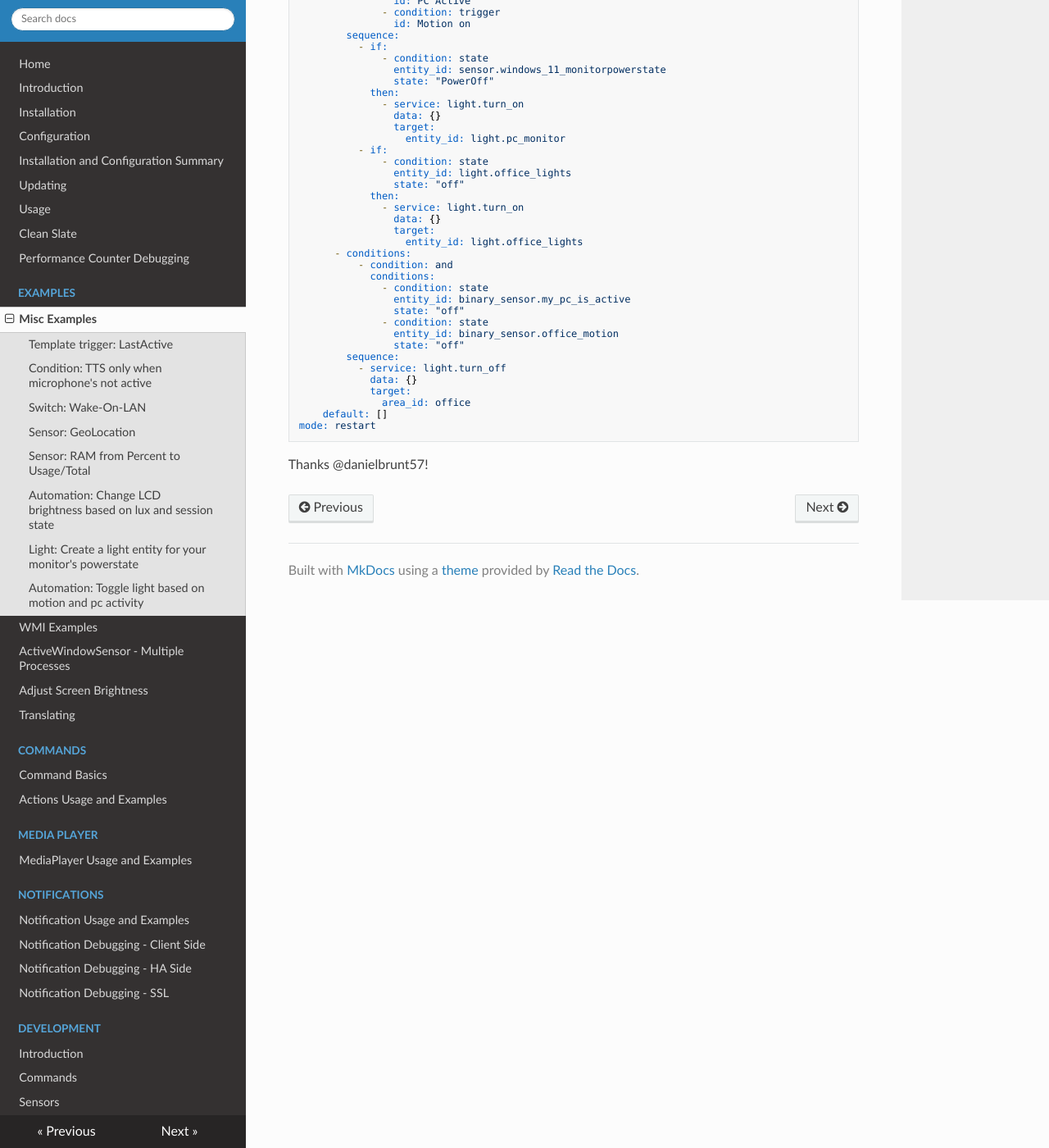
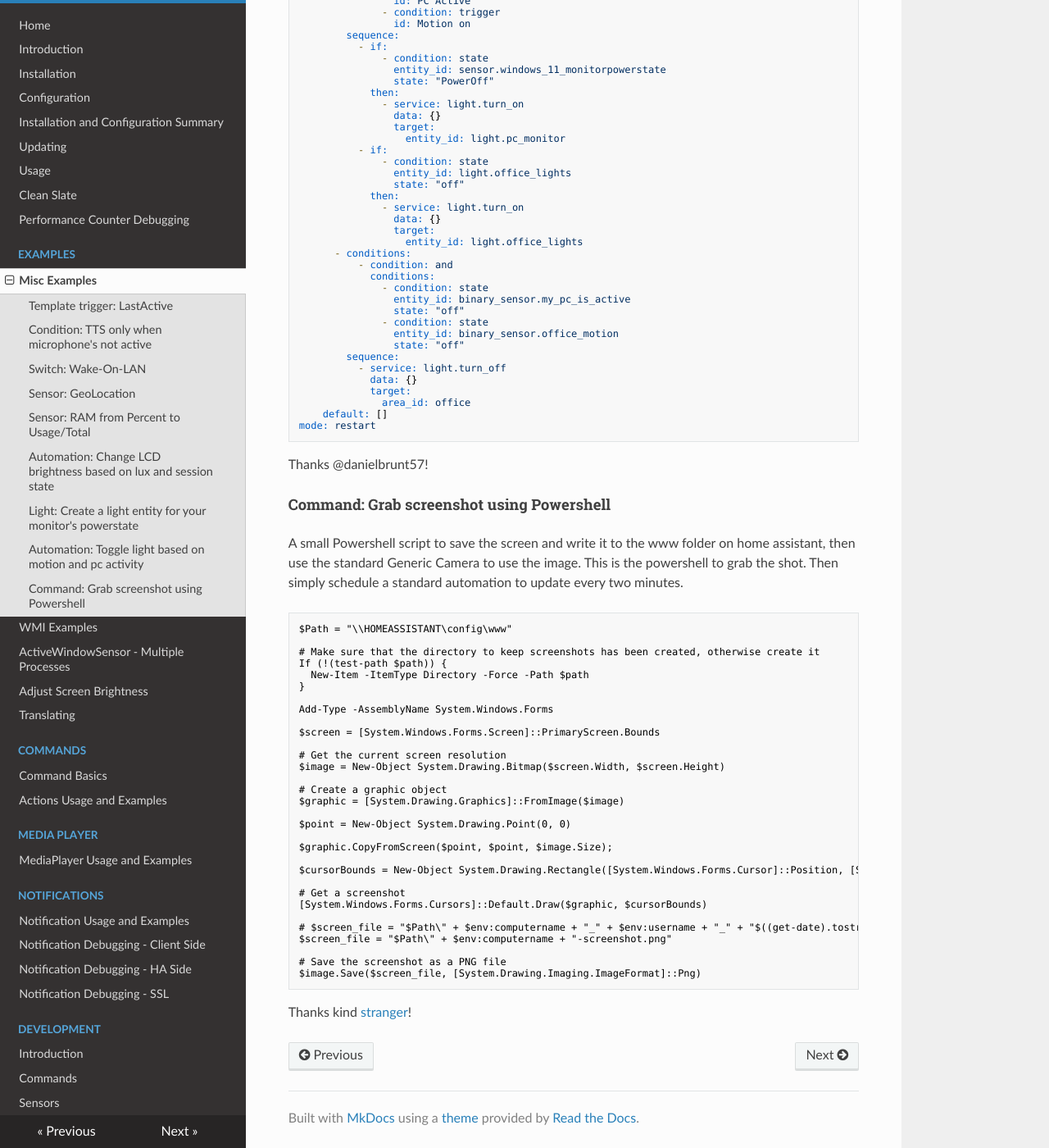
Before and after one commit to LAB02-Admin/HASS.Agent-Docs, an MkDocs documentation site: the page built from docs/sensor-command-automation-and-script-examples.md, in a window 1280 px wide and 1400 px high, scrolled down 3865 px. Shown: the whole window at 82% size. Built offline with MkDocs 1.6.1, drawn with Linux system fonts in a browser that asks for light colours; nearby versions of some CDN libraries.

Commit message:
Update sensor-command-automation-and-script-examples.md

````diff
--- a/docs/sensor-command-automation-and-script-examples.md
+++ b/docs/sensor-command-automation-and-script-examples.md
@@ -258,3 +258,44 @@ mode: restart
 ```
 
 Thanks @danielbrunt57!
+
+#### Command: Grab screenshot using Powershell
+
+A small Powershell script to save the screen and write it to the www folder on home assistant, then use the standard Generic Camera to use the image.
+This is the powershell to grab the shot. Then simply schedule a standard automation to update every two minutes.
+
+```PS
+$Path = "\\HOMEASSISTANT\config\www"
+
+# Make sure that the directory to keep screenshots has been created, otherwise create it
+If (!(test-path $path)) {
+  New-Item -ItemType Directory -Force -Path $path
+}
+
+Add-Type -AssemblyName System.Windows.Forms
+
+$screen = [System.Windows.Forms.Screen]::PrimaryScreen.Bounds
+
+# Get the current screen resolution
+$image = New-Object System.Drawing.Bitmap($screen.Width, $screen.Height)
+
+# Create a graphic object
+$graphic = [System.Drawing.Graphics]::FromImage($image)
+
+$point = New-Object System.Drawing.Point(0, 0)
+
+$graphic.CopyFromScreen($point, $point, $image.Size);
+
+$cursorBounds = New-Object System.Drawing.Rectangle([System.Windows.Forms.Cursor]::Position, [System.Windows.Forms.Cursor]::Current.Size)
+
+# Get a screenshot
+[System.Windows.Forms.Cursors]::Default.Draw($graphic, $cursorBounds)
+
+# $screen_file = "$Path\" + $env:computername + "_" + $env:username + "_" + "$((get-date).tostring('yyyy.MM.dd-HH.mm.ss')).png"
+$screen_file = "$Path\" + $env:computername + "-screenshot.png"
+
+# Save the screenshot as a PNG file
+$image.Save($screen_file, [System.Drawing.Imaging.ImageFormat]::Png)
+```
+
+Thanks kind [stranger](https://lab02research.youtrack.cloud/issue/hassagent-85/Sensor-Screenshot#focus=Comments-4-19.0-0)!
````
